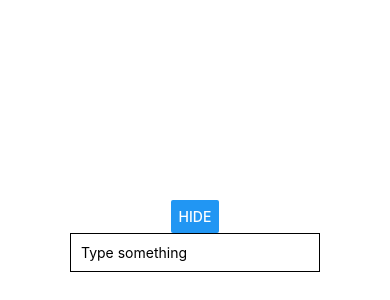
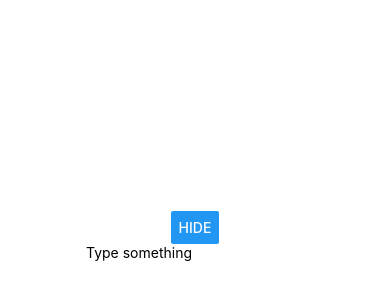
Before and after one commit to Yanalzzz/-JoVision-Backend-tasks, a React Native app: screen / in a window 390 px wide. Shown: the part 186-486 px from the top of the page. Built offline with nearby package versions, Linux system fonts and the light colour scheme.

Commit message:
Add Task40

```diff
--- a/App.tsx
+++ b/App.tsx
@@ -1,12 +1,16 @@
 import React from 'react';
 import {Provider} from 'react-redux';
+
 import store from './Store.js/store';
-import Task39 from './Tasks/Task39';
+import Task40 from './Tasks/Task40';
+
 
 export default function App() {
+
   return (
     <Provider store={store}>
-      <Task39 />
+      <Task40 />
     </Provider>
   );
+
 }
--- /dev/null
+++ b/Tasks/Component40.js
@@ -0,0 +1,44 @@
+import React from 'react';
+import {
+  View,
+  TextInput
+} from 'react-native';
+
+import {connect} from 'react-redux';
+import {setText} from '../Store.js/textSlice';
+
+
+class Component40 extends React.Component {
+
+  render() {
+
+    return (
+      <View>
+        <TextInput
+          value={this.props.text}
+          placeholder="Type something"
+
+          onChangeText={(value) =>
+            this.props.setText(value)
+          }
+        />
+      </View>
+    );
+  }
+}
+const mapStateToProps = (state) => {
+
+  return {
+    text: state.text.value
+  };
+
+};
+
+
+const mapDispatchToProps = {
+
+  setText
+
+};
+
+export default connect(mapStateToProps,mapDispatchToProps)(Component40);
--- /dev/null
+++ b/Tasks/Task40.js
@@ -0,0 +1,43 @@
+import React, {useState} from 'react';
+import {
+  View,
+  Button,
+  StyleSheet
+} from 'react-native';
+
+import Component40 from './Component40';
+
+
+const Task40 = () => {
+
+  const [showComponent, setShowComponent] = useState(true);
+
+  return (
+    <View style={styles.container}>
+
+      <Button
+        title={
+          showComponent ? 'Hide'  : 'Show'
+        }
+        onPress={() =>
+          setShowComponent(!showComponent)
+        }
+      />
+      {showComponent
+        ? <Component40 />
+        : null
+      }
+
+    </View>
+  );
+};
+const styles = StyleSheet.create({
+
+  container: {
+    flex: 1,
+    justifyContent: 'center',
+    alignItems: 'center',
+  }
+
+});
+export default Task40;
```
